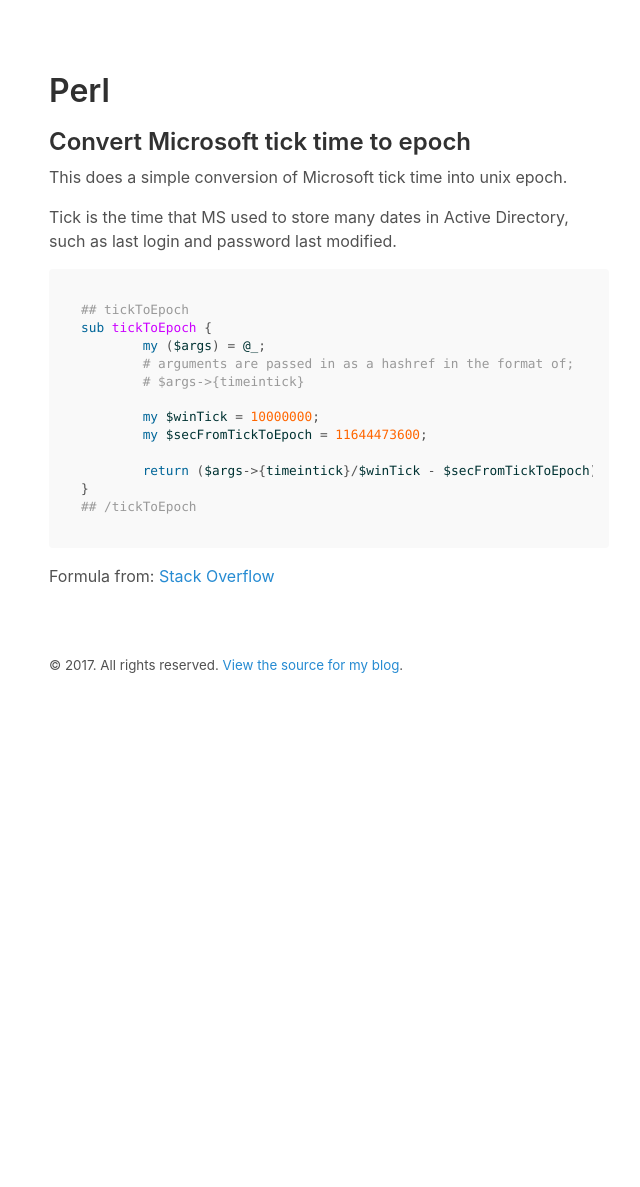
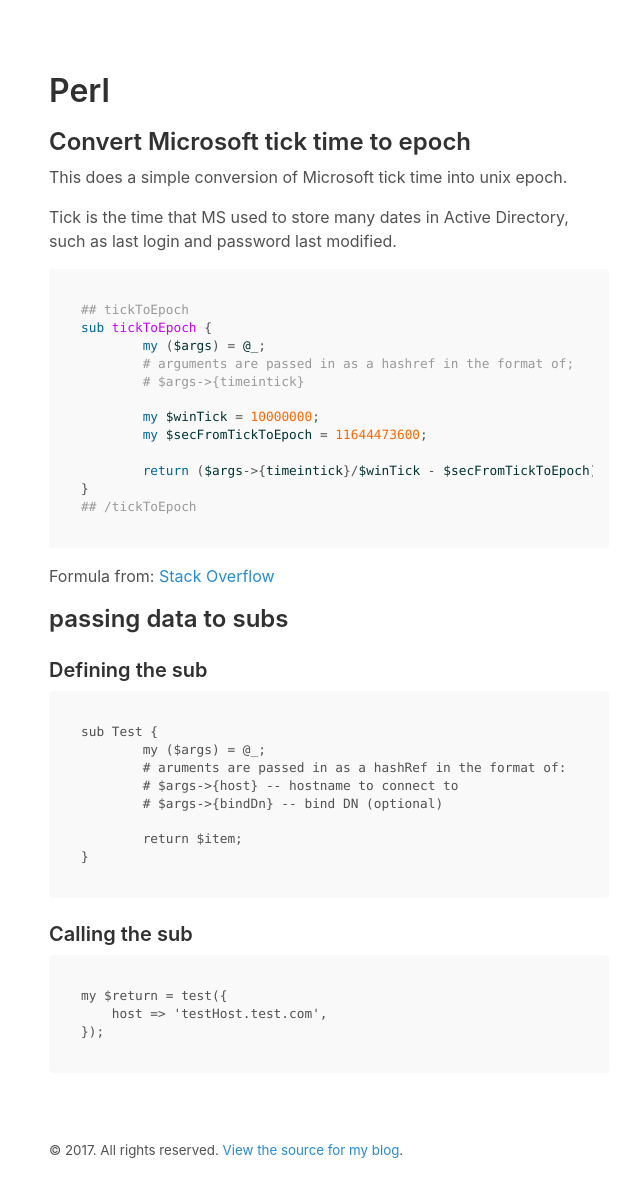
Before and after one commit to briankohles/briankohles.github.io, a Jekyll site: the page built from _wiki/perl.md, in a window 1280 px wide, cut to the strip 207-1394 px from the top of the page. Shown: the whole strip, without its empty margins (311-951 px from the left). Built offline with Jekyll 4.4.1, drawn with Linux system fonts in a browser that asks for light colours; before the commit the page ends 909 px from its top, so only the background shows below that.

Commit message:
Update perl.md

````diff
--- a/_wiki/perl.md
+++ b/_wiki/perl.md
@@ -29,3 +29,23 @@ sub tickToEpoch {
 ```
 
 Formula from: [Stack Overflow](https://stackoverflow.com/questions/6161776/convert-windows-filetime-to-second-in-unix-linux#6161842)
+
+## passing data to subs
+
+### Defining the sub
+```
+sub Test {
+	my ($args) = @_;
+	# aruments are passed in as a hashRef in the format of:
+	# $args->{host} -- hostname to connect to
+	# $args->{bindDn} -- bind DN (optional)
+
+	return $item;
+}
+```
+### Calling the sub
+```
+my $return = test({
+    host => 'testHost.test.com',
+});
+```
````
